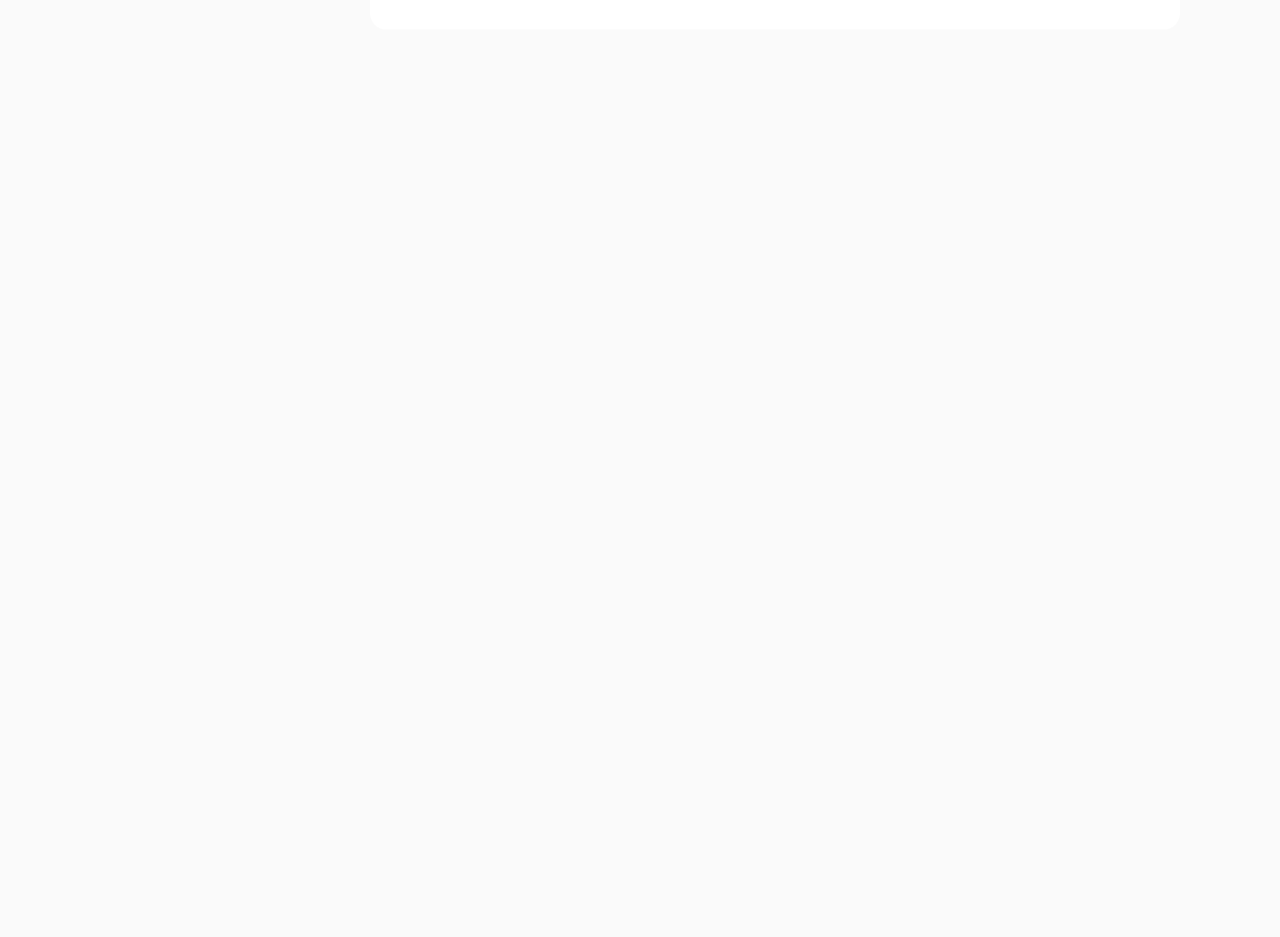
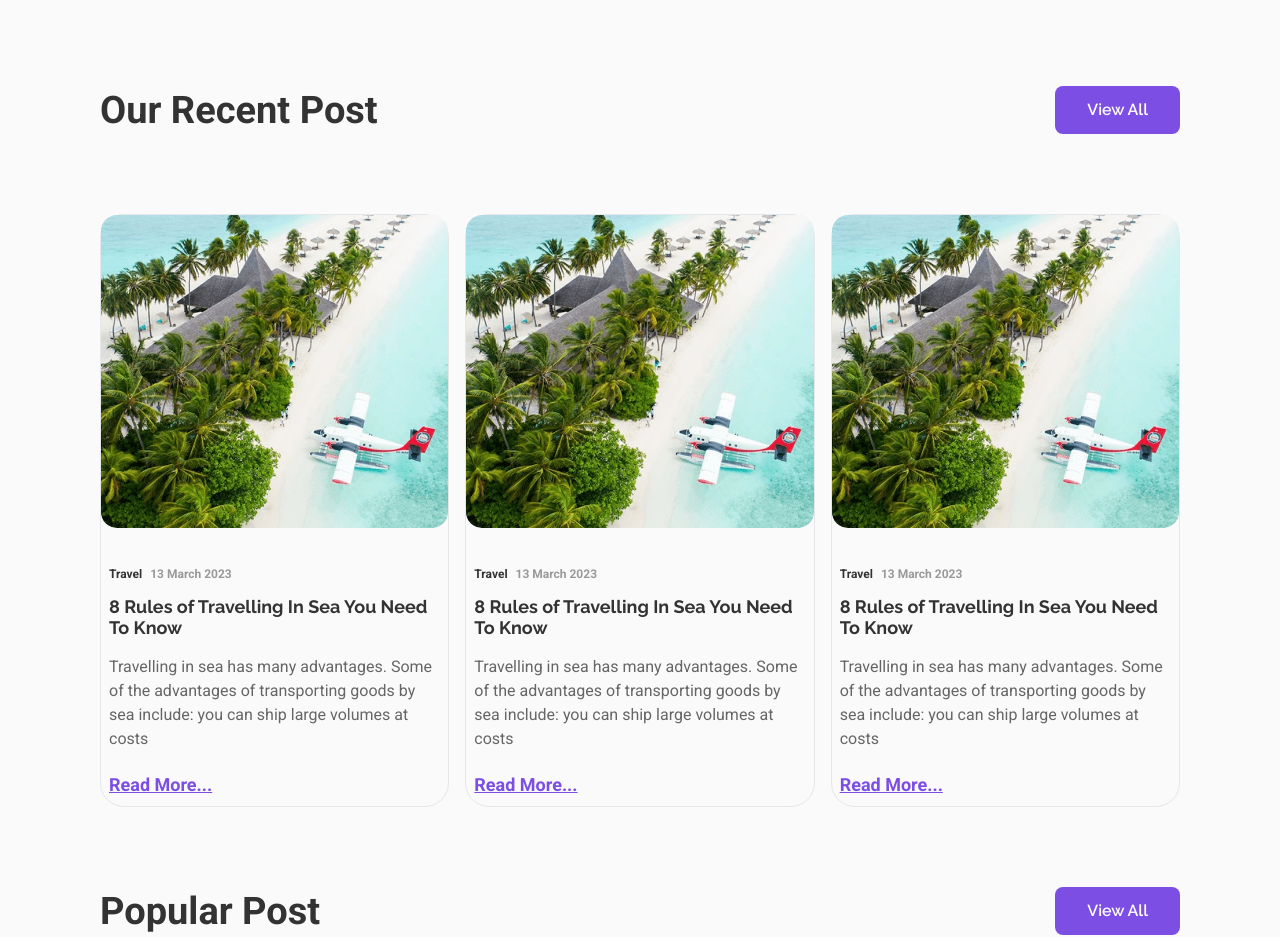
Before and after one commit to sachingour007/devblog-project, a Next.js app: page / in a window 1280 px wide. Shown: the part 1507-2444 px from the top of the page. Before the commit the page ends 1689 px from the top, so only its background shows below. Built offline with nearby package versions, Linux system fonts and the light colour scheme.

Commit message:
hompage responsive code

```diff
--- a/package.json
+++ b/package.json
@@ -14,7 +14,8 @@
     "mongoose": "^9.4.1",
     "next": "16.2.2",
     "react": "19.2.4",
-    "react-dom": "19.2.4"
+    "react-dom": "19.2.4",
+    "react-icons": "^5.6.0"
   },
   "devDependencies": {
     "@tailwindcss/postcss": "^4",
--- a/src/app/layout.tsx
+++ b/src/app/layout.tsx
@@ -2,6 +2,7 @@ import type { Metadata } from "next";
 import { Raleway, Roboto } from "next/font/google";
 import "@/styles/global.css";
 import Navbar from "@/components/Navbar";
+import Footer from "@/components/Footer";
 
 const ralewayFont = Raleway({
 	variable: "--font-raleway",
@@ -31,6 +32,7 @@ export default function RootLayout({
 			<body className="min-h-full flex flex-col" cz-shortcut-listen="true">
 				<Navbar />
 				{children}
+				<Footer />
 			</body>
 		</html>
 	);
--- a/src/app/page.tsx
+++ b/src/app/page.tsx
@@ -1,3 +1,4 @@
+import BlogCard from "@/components/BlogCard";
 import HighlightPostCard from "@/components/HighlightPostCard";
 import Image from "next/image";
 import Link from "next/link";
@@ -5,10 +6,10 @@ import Link from "next/link";
 export default function Home() {
 	return (
 		<>
-			<section className="bg-bgPurpul w-full h-auto xl:h-dvh overflow-hidden relative mb-32">
+			<section className="bg-bgPurpul w-full h-auto xl:h-dvh overflow-hidden relative bottomMargin">
 				<div className="wrapper flexProperty xl:h-full pt-28 xl:pt-20 xl:pb-5 pb-10 gap-14 md:gap-10 lg:gap-20">
 					<div className="w-full md:w-2/4 text-bgWhite">
-						<h3 className="font-bold font16 leading-[150%] font-raleway">
+						<h3 className="font-bold font16 leading-[150%] tracking-[10%] font-raleway">
 							Featured Post
 						</h3>
 						<h1 className="font-bold font64 font-raleway mt-2 lg:mt-7 xl:mt-9 mb-4 lg:mb-5 xl:mb-7  leading-[120%]">
@@ -48,6 +49,73 @@ export default function Home() {
 			</section>
 
 			<HighlightPostCard />
+
+			<section className="bottomMargin">
+				<div className="wrapper">
+					<div className="flexProperty justify-between flex-row mb-10 lg:mb-15 xl:mb-20">
+						<h2 className=" font48 font-bold leading-[74%] text-bgBlack">
+							Our Recent Post
+						</h2>
+						<Link href={"/"} className="purpuleBtn">
+							View All
+						</Link>
+					</div>
+					<div className="grid grid-cols-1 lg:grid-cols-3 gap-x-4 gap-y-10 ">
+						<BlogCard />
+						<BlogCard />
+						<BlogCard />
+					</div>
+				</div>
+			</section>
+
+			<section className="bottomMargin">
+				<div className="wrapper">
+					<div className="flexProperty justify-between flex-row mb-10 lg:mb-15 xl:mb-20">
+						<h2 className=" font48 font-bold leading-[74%] text-bgBlack">
+							Popular Post
+						</h2>
+						<Link href={"/"} className="purpuleBtn">
+							View All
+						</Link>
+					</div>
+					<div className="grid grid-cols-1 lg:grid-cols-3 gap-x-4 gap-y-10 ">
+						<BlogCard />
+						<BlogCard />
+						<BlogCard />
+						<BlogCard />
+						<BlogCard />
+						<BlogCard />
+					</div>
+				</div>
+			</section>
+
+			<section className="bg-bgPurpul overflow-hidden">
+				<div className="wrapper relative text-center py-16 sm:py-20 lg:py-28 xl:py-32">
+					<div className="relative z-10 max-w-4xl mx-auto">
+						<h2 className="font-raleway text-white font-bold leading-[100%] tracking-[0.2px] font52">
+							Get our stories delivered From us to your inbox weekly.
+						</h2>
+
+						<form
+							action=""
+							className="mt-10 flex flex-row items-center justify-center gap-2 lg:gap-4"
+						>
+							<input
+								type="email"
+								placeholder="Your Email"
+								className="max-w-4/5 lg:w-5/12 xl:w-1/2 h-9 lg:h-14 px-5 rounded-md outline-none text-sm sm:text-base bg-bgWhite"
+							/>
+							<button className="sm:w-auto h-9 lg:h-14 px-3 lg:px-8 rounded-md border border-white text-white font-semibold hover:bg-white hover:text-bgPurpul transition-all duration-300">
+								Get started
+							</button>
+						</form>
+						<p className="text-[#dbdbdb] font16 leading-relaxed max-w-2xl mx-auto mt-6 px-4">
+							Get a response tomorrow if you submit by 9pm today. If we
+							received after 9pm will get a response the following day.
+						</p>
+					</div>
+				</div>
+			</section>
 		</>
 	);
 }
--- /dev/null
+++ b/src/components/BlogCard.tsx
@@ -0,0 +1,47 @@
+import Image from "next/image";
+import Link from "next/link";
+
+const BlogCard = () => {
+	return (
+		<div className="rounded-3xl border border-gray-200">
+			<div className="overflow-hidden rounded-2xl mb-7 xl:mb-10">
+				<Image
+					src="/blog-feature-img.webp"
+					alt="img"
+					width={600}
+					height={540}
+					style={{ width: "100%", height: "auto" }}
+				/>
+			</div>
+			<div className="px-2 pb-2">
+				<div className="flex items-center gap-2">
+					<span className="font-bold text-[12px] leading-[100%] text-bgBlack">
+						Travel
+					</span>
+					<span className="font-bold text-[12px] leading-[100%] text-lightGray">
+						13 March 2023
+					</span>
+				</div>
+				<div>
+					<h5 className="my-2.5 xl:my-4 text-bgBlack font-raleway font24 leading-[120%] font-bold">
+						8 Rules of Travelling In Sea You Need To Know
+					</h5>
+					<p className="font16 leading-[150%] text-darkGray">
+						Travelling in sea has many advantages. Some of the advantages
+						of transporting goods by sea include: you can ship large
+						volumes at costs
+					</p>
+
+					<Link
+						href={"/"}
+						className="text-bgPurpul underline font18 font-bold mt-3.5 xl:mt-5 inline-block"
+					>
+						Read More...
+					</Link>
+				</div>
+			</div>
+		</div>
+	);
+};
+
+export default BlogCard;
--- /dev/null
+++ b/src/components/Footer.tsx
@@ -0,0 +1,98 @@
+import Image from "next/image";
+import Link from "next/link";
+import {
+	FaFacebookF,
+	FaInstagram,
+	FaLinkedinIn,
+	FaYoutube,
+} from "react-icons/fa";
+
+const Footer = () => {
+	return (
+		<footer className="bg-white">
+			<div className="wrapper py-16 lg:py-20">
+				{/* Logo */}
+				<div className="flex justify-center">
+					<div className="flex items-center gap-3 w-28 lg:w-37.5 ">
+						<Image
+							src="/logo.png"
+							alt="Zarrin Logo"
+							width={150}
+							height={43}
+							style={{ width: "100%", height: "auto" }}
+							className="w-10 h-10 object-contain"
+						/>
+					</div>
+				</div>
+
+				{/* Nav Links */}
+				<ul className="flex flex-wrap items-center justify-center gap-6 sm:gap-10 mt-8 lg:mt-10">
+					<li>
+						<Link
+							href="#"
+							className="text-sm sm:text-base text-black hover:text-bgPurpul transition"
+						>
+							Home
+						</Link>
+					</li>
+
+					<li>
+						<Link
+							href="#"
+							className="text-sm sm:text-base text-black hover:text-bgPurpul transition"
+						>
+							Blog
+						</Link>
+					</li>
+
+					<li>
+						<Link
+							href="#"
+							className="text-sm sm:text-base text-black hover:text-bgPurpul transition"
+						>
+							About
+						</Link>
+					</li>
+
+					<li>
+						<Link
+							href="#"
+							className="text-sm sm:text-base text-black hover:text-bgPurpul transition"
+						>
+							Contact Us
+						</Link>
+					</li>
+				</ul>
+
+				{/* Social Icons */}
+				<div className="flex items-center justify-center gap-4 mt-7 lg:mt-10">
+					<Link href={"/"} className="social-icon">
+						<FaFacebookF />
+					</Link>
+
+					<Link href={"/"} className="social-icon">
+						<FaInstagram />
+					</Link>
+
+					<Link href={"/"} className="social-icon">
+						<FaLinkedinIn />
+					</Link>
+
+					<Link href={"/"} className="social-icon">
+						<FaYoutube />
+					</Link>
+				</div>
+
+				{/* Divider */}
+				<div className="border-t border-bgPurpul/40 mt-14 pt-8">
+					{/* Copyright */}
+					<p className="text-center text-sm sm:text-base text-black/70">
+						Copyright Ideapeel Inc © 2023. All Right Reserved
+					</p>
+				</div>
+			</div>
+		</footer>
+	);
+};
+
+export default Footer;
--- a/src/components/HighlightPostCard.tsx
+++ b/src/components/HighlightPostCard.tsx
@@ -3,7 +3,7 @@ import Link from "next/link";
 
 const HighlightPostCard = () => {
 	return (
-		<section className="relative xl:pb-32 mb-32">
+		<section className="relative xl:pb-32 bottomMargin">
 			<div className="wrapper">
 				<div className="relative p-5 md:p-6 xl:p-0 flexProperty flex-col gap-6 border border-[#DBDBDB] xl:border-none rounded-xl">
 					<Image
--- a/src/styles/global.css
+++ b/src/styles/global.css
@@ -1,7 +1,7 @@
 @import "tailwindcss";
 
 :root {
-	--bgWhite: #FAFAFA;
+	--bgWhite: #fafafa;
 	--bgPurpul: #7c4ee4;
 	--darkBlack: #333333;
 	--darkGray: #666666;
@@ -66,10 +66,15 @@ body {
 		@apply px-6 md:px-8 lg:px-20 xl:px-[100px];
 	}
 
+	.bottomMargin {
+		@apply mb-16 lg:mb-14 xl:mb-20;
+	}
 	.flexProperty {
 		@apply flex flex-col md:flex-row items-center justify-center;
 	}
-
+	.social-icon {
+		@apply w-7 h-7 lg:w-11 lg:h-11 rounded-full bg-bgPurpul text-white flex items-center justify-center hover:scale-105 transition duration-300;
+	}
 	.whiteBtn {
 		@apply font-raleway font18 font-bold text-bgBlack inline-flex items-center justify-center rounded-lg border border-[#04091E] bg-white px-6 lg:px-8 py-3 lg:py-4 leading-[100%] capitalize;
 	}
```
Also changed, not shown: public/blog-feature-img.webp (added), 1 other file (tests, documents, lock files or other folders).
